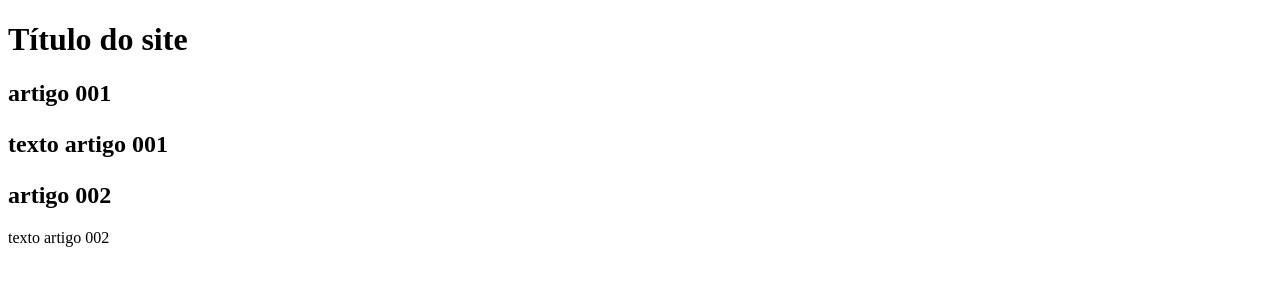
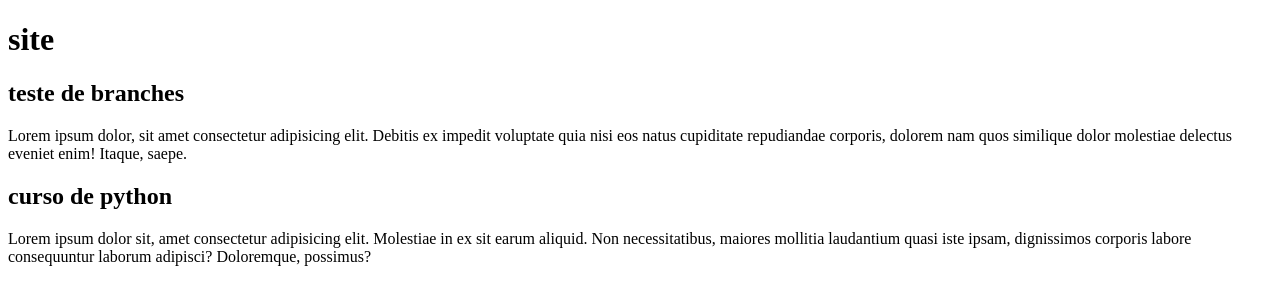
Before and after one commit to AntonioBonkoski/teste-site, a plain HTML site: page index.html in a window 1280 px wide. Drawn offline with Linux system fonts and the light colour scheme.

Commit message:
começando a escrever no teste de branches

```diff
--- a/index.html
+++ b/index.html
@@ -8,16 +8,15 @@
 <body>
     <main>
         <header>
-            <h1>Título do site</h1>
+            <h1>site</h1>
         </header>
         <article>
-            <h2>artigo 001
-                <p>texto artigo 001</p>
-            </h2>
+            <h2>teste de branches</h2>
+            <p>Lorem ipsum dolor, sit amet consectetur adipisicing elit. Debitis ex impedit voluptate quia nisi eos natus cupiditate repudiandae corporis, dolorem nam quos similique dolor molestiae delectus eveniet enim! Itaque, saepe.</p>
         </article>
         <article>
-            <h2>artigo 002</h2>
-            <p>texto artigo 002</p>
+            <h2>curso de python </h2>
+            <p>Lorem ipsum dolor sit, amet consectetur adipisicing elit. Molestiae in ex sit earum aliquid. Non necessitatibus, maiores mollitia laudantium quasi iste ipsam, dignissimos corporis labore consequuntur laborum adipisci? Doloremque, possimus?</p>
         </article>
     </main>
 
```
